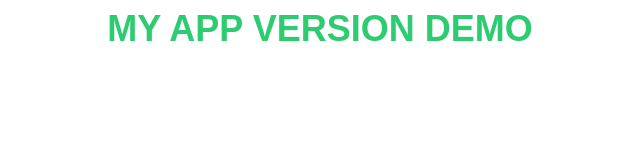
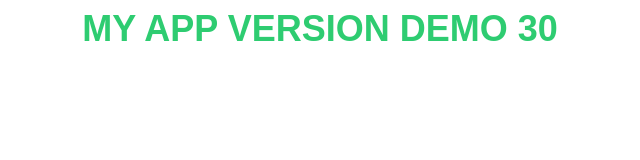
Before and after one commit to cecbrclass/argodemo, a plain HTML site: page app/index.html in a window 1280 px wide. Shown: the whole page, without its empty margins (320-960 px from the left). Drawn offline with Linux system fonts and the light colour scheme.

Commit message:
Update index.html

```diff
--- a/app/index.html
+++ b/app/index.html
@@ -1 +1 @@
-<p style="text-align:center"><span style="color:#2ecc71"><span style="font-size:36px"><span style="font-family:Arial,Helvetica,sans-serif"><strong><span style="background-color:#ffffff">MY APP VERSION DEMO</span></strong></span></span></span></p>
+<p style="text-align:center"><span style="color:#2ecc71"><span style="font-size:36px"><span style="font-family:Arial,Helvetica,sans-serif"><strong><span style="background-color:#ffffff">MY APP VERSION DEMO 30</span></strong></span></span></span></p>
```
